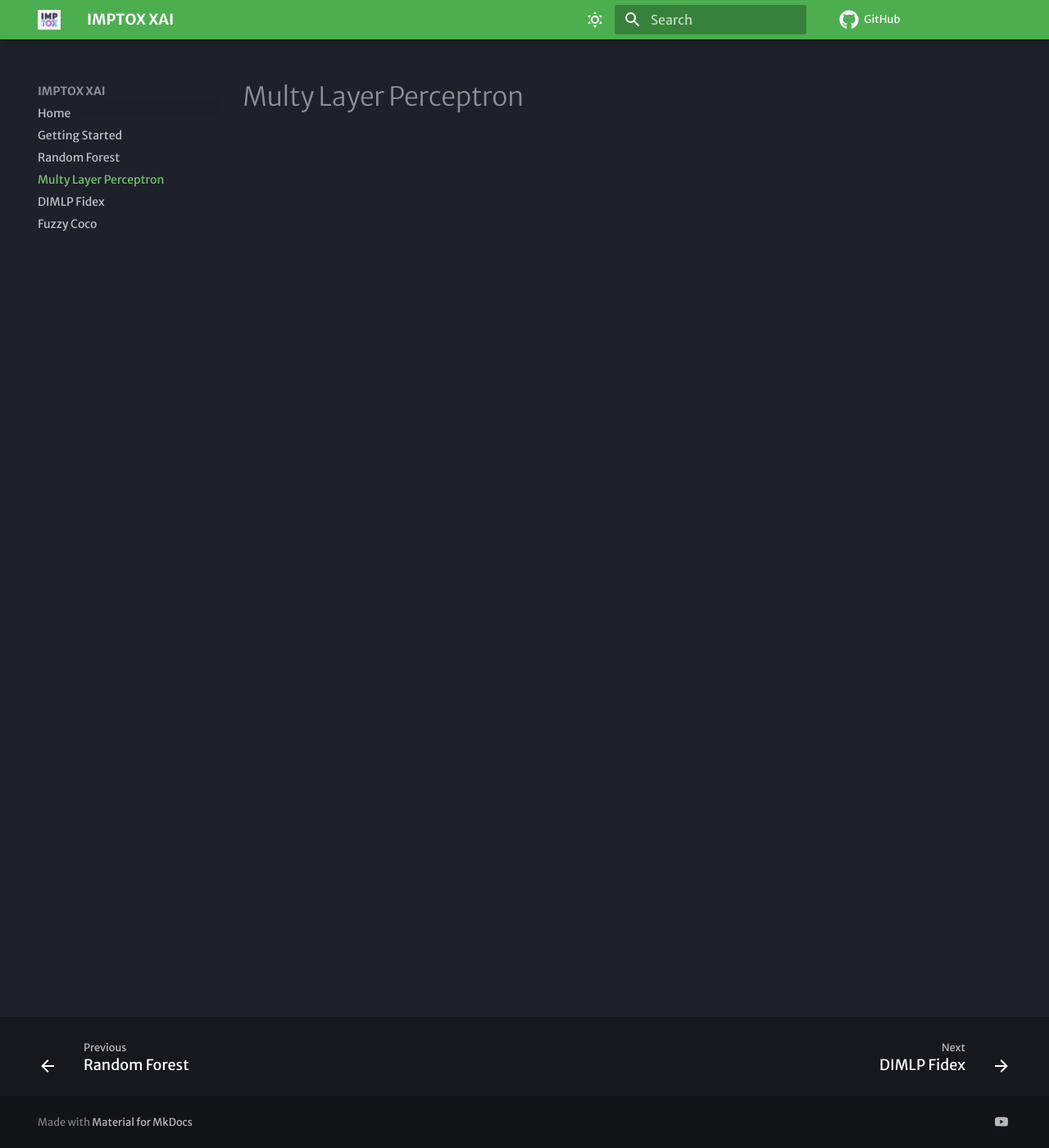
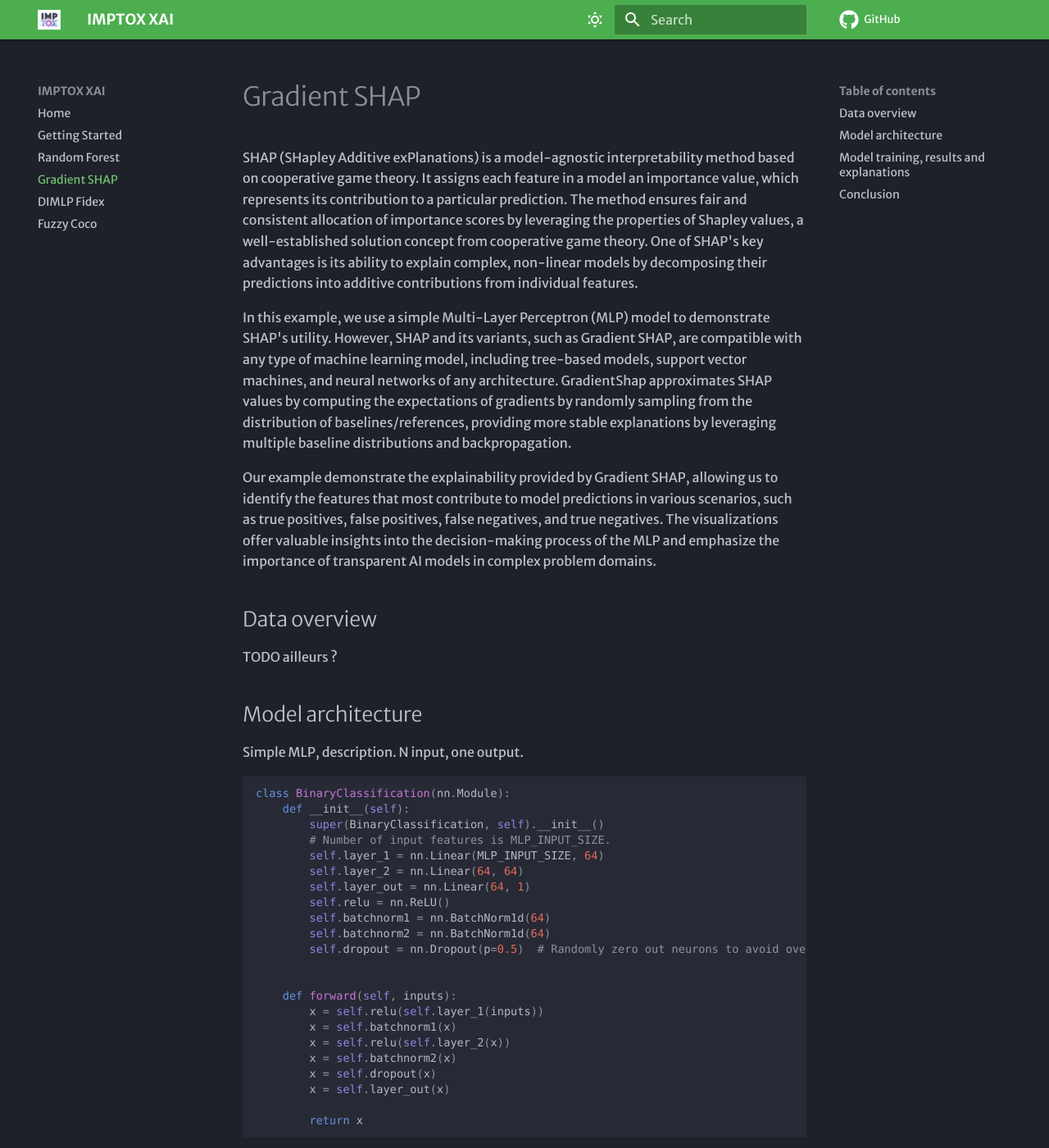
Before and after one commit to ThibaultSchowing/IMPTOX_XAI, an MkDocs documentation site: the page built from docs/cMLP.md, in a window 1280 px wide and 1400 px high. Shown: the whole window at 82% size. Built offline with MkDocs 1.6.1 and Material for MkDocs 9.7.7, drawn with Linux system fonts in a browser that asks for light colours; some web fonts are replaced; comment, search, counter and statistics services are not loaded; some of the changed text lies outside the part shown.

Commit message:
add images and descriptions

````diff
--- a/docs/cMLP.md
+++ b/docs/cMLP.md
@@ -1 +1,65 @@
-# Multy Layer Perceptron
+# Gradient SHAP
+
+
+SHAP (SHapley Additive exPlanations) is a model-agnostic interpretability method based on cooperative game theory. It assigns each feature in a model an importance value, which represents its contribution to a particular prediction. The method ensures fair and consistent allocation of importance scores by leveraging the properties of Shapley values, a well-established solution concept from cooperative game theory. One of SHAP's key advantages is its ability to explain complex, non-linear models by decomposing their predictions into additive contributions from individual features.
+
+In this example, we use a simple Multi-Layer Perceptron (MLP) model to demonstrate SHAP's utility. However, SHAP and its variants, such as Gradient SHAP, are compatible with any type of machine learning model, including tree-based models, support vector machines, and neural networks of any architecture. GradientShap approximates SHAP values by computing the expectations of gradients by randomly sampling from the distribution of baselines/references, providing more stable explanations by leveraging multiple baseline distributions and backpropagation.
+
+Our example demonstrate the explainability provided by Gradient SHAP, allowing us to identify the features that most contribute to model predictions in various scenarios, such as true positives, false positives, false negatives, and true negatives. The visualizations offer valuable insights into the decision-making process of the MLP and emphasize the importance of transparent AI models in complex problem domains.
+
+
+## Data overview
+
+TODO ailleurs ?
+
+## Model architecture
+
+Simple MLP, description. N input, one output.
+
+```python
+
+class BinaryClassification(nn.Module):
+    def __init__(self):
+        super(BinaryClassification, self).__init__()
+        # Number of input features is MLP_INPUT_SIZE.
+        self.layer_1 = nn.Linear(MLP_INPUT_SIZE, 64)
+        self.layer_2 = nn.Linear(64, 64)
+        self.layer_out = nn.Linear(64, 1)
+        self.relu = nn.ReLU()
+        self.batchnorm1 = nn.BatchNorm1d(64)
+        self.batchnorm2 = nn.BatchNorm1d(64)
+        self.dropout = nn.Dropout(p=0.5)  # Randomly zero out neurons to avoid overfitting
+
+
+    def forward(self, inputs):
+        x = self.relu(self.layer_1(inputs))
+        x = self.batchnorm1(x)
+        x = self.relu(self.layer_2(x))
+        x = self.batchnorm2(x)
+        x = self.dropout(x)
+        x = self.layer_out(x)
+
+        return x
+
+```
+
+## Model training, results and explanations
+
+The MLP provided performs as shown in the confusion matrix bellow. We can explore the different metrics and juge it satisfying or not depending on our goals however, as good as these results may be, we do not have any explanation on why these decisions were made.
+
+![Confusion Matrix](./assets/img/confusion_matrix.png)
+
+We applied Gradient SHAP to the testing data by generating feature attributions for each individual sample. For every sample, the input features are perturbed using baseline references, and the corresponding changes in the model's output are analyzed. This process captures the contribution of each feature to the prediction.
+
+To derive meaningful insights at the group level, we aggregated the feature attributions across all samples grouped by True Positives, True Negatives, False Positives and False Negatives. This allowed us to summarize the overall influence of each feature on the model's predictions. The resulting visualizations, as shown in the figures below, highlight the averaged feature contributions along with confidence intervals, providing a clear and interpretable representation of the model's decision-making patterns.
+
+
+![True Positives](./assets/img/GSHAP_MLP_TP.png)
+
+![True Negatives](./assets/img/GSHAP_MLP_TN.png)
+
+![False Positives](./assets/img/GSHAP_MLP_FP.png)
+
+![False Negatives](./assets/img/GSHAP_MLP_FN.png)
+
+## Conclusion
````
Also changed, not shown: docs/bRandom-Forest.md (+7 -22 lines), docs/index.md (+5 -3 lines), docs/assets/img/confusion_matrix copy.png (added), docs/assets/img/simple_model_1_loss.png (added).
